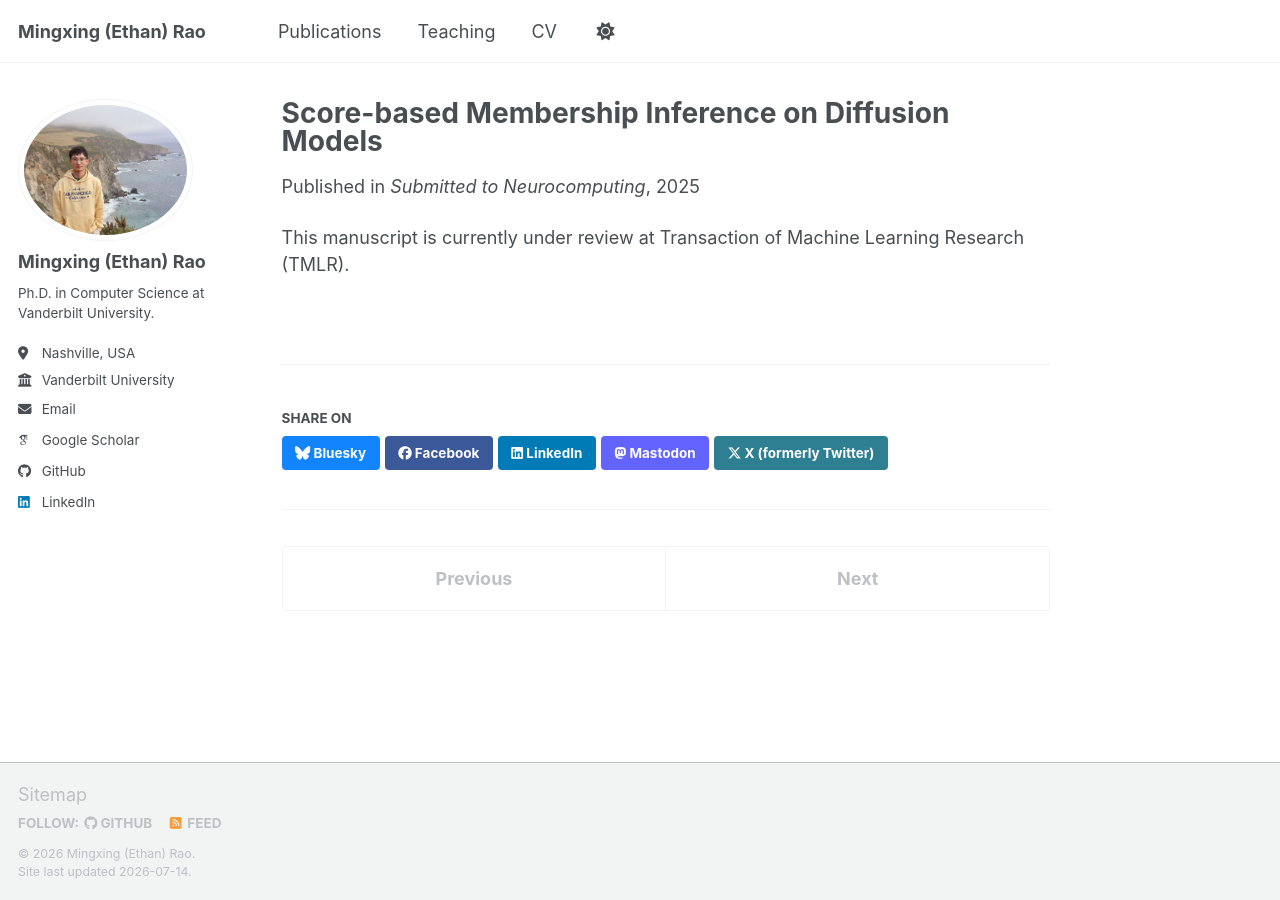
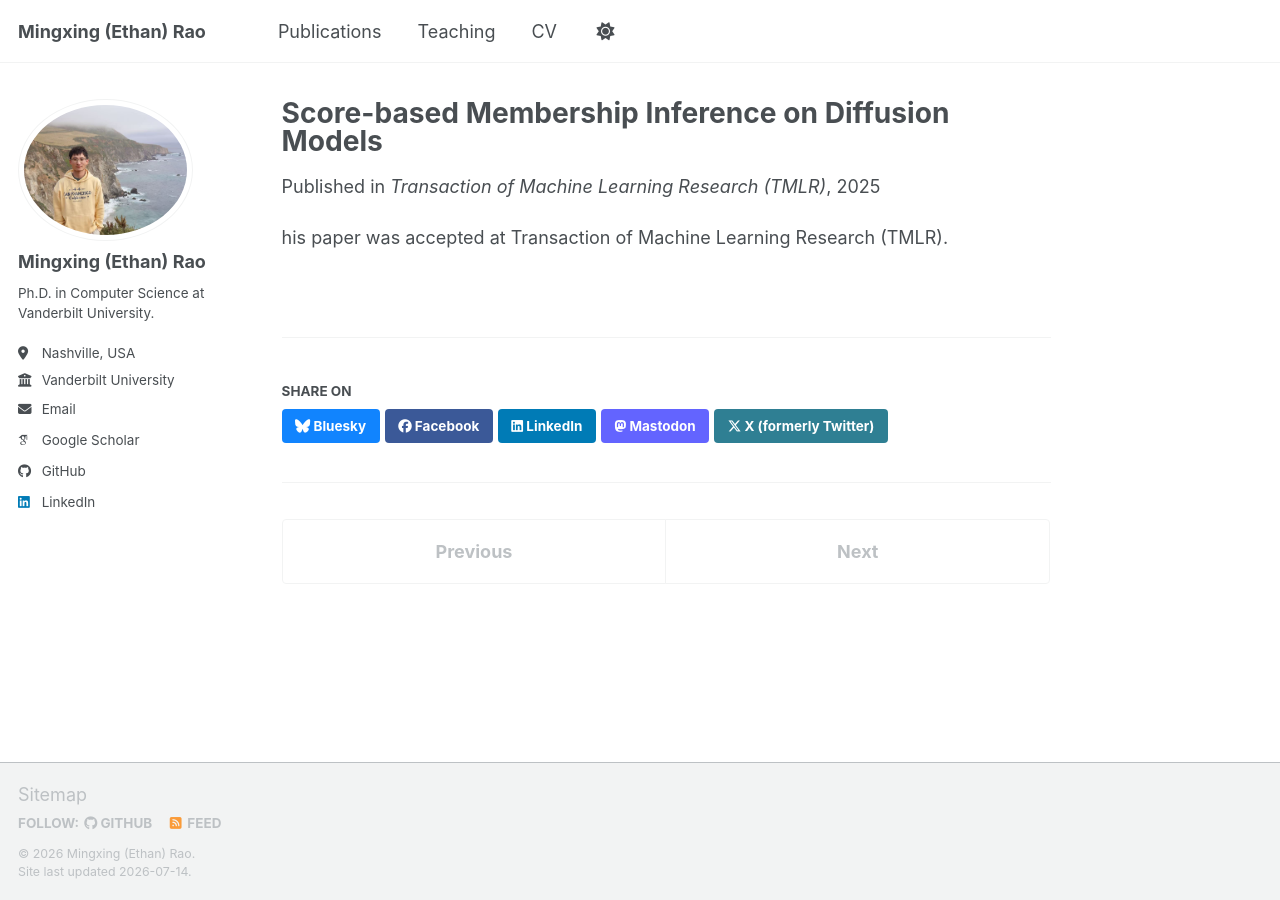
Before and after one commit to mx-ethan-rao/mx-ethan-rao.github.io, a Jekyll site: the page built from _publications/score-based-membership-inference-on-diffusion-model.md, in a window 1280 px wide. Built offline with Jekyll 4.4.1, drawn with Linux system fonts in a browser that asks for light colours; some web fonts are replaced; a script bundle is joined from its source files by our own code; library files that are not in the unit come from our copies.

Commit message:
update tmlr

```diff
--- a/_publications/score-based-membership-inference-on-diffusion-model.md
+++ b/_publications/score-based-membership-inference-on-diffusion-model.md
@@ -4,8 +4,8 @@ collection: publications
 category: conferences
 permalink: /publication/2025-09-01-score-based-membership-inference
 date: 2025-09-01
-venue: 'Submitted to Neurocomputing'
+venue: 'Transaction of Machine Learning Research (TMLR)'
 paperurl: 'https://arxiv.org/pdf/2509.25003'
 ---
 
-This manuscript is currently under review at Transaction of Machine Learning Research (TMLR).
+his paper was accepted at Transaction of Machine Learning Research (TMLR).
```
